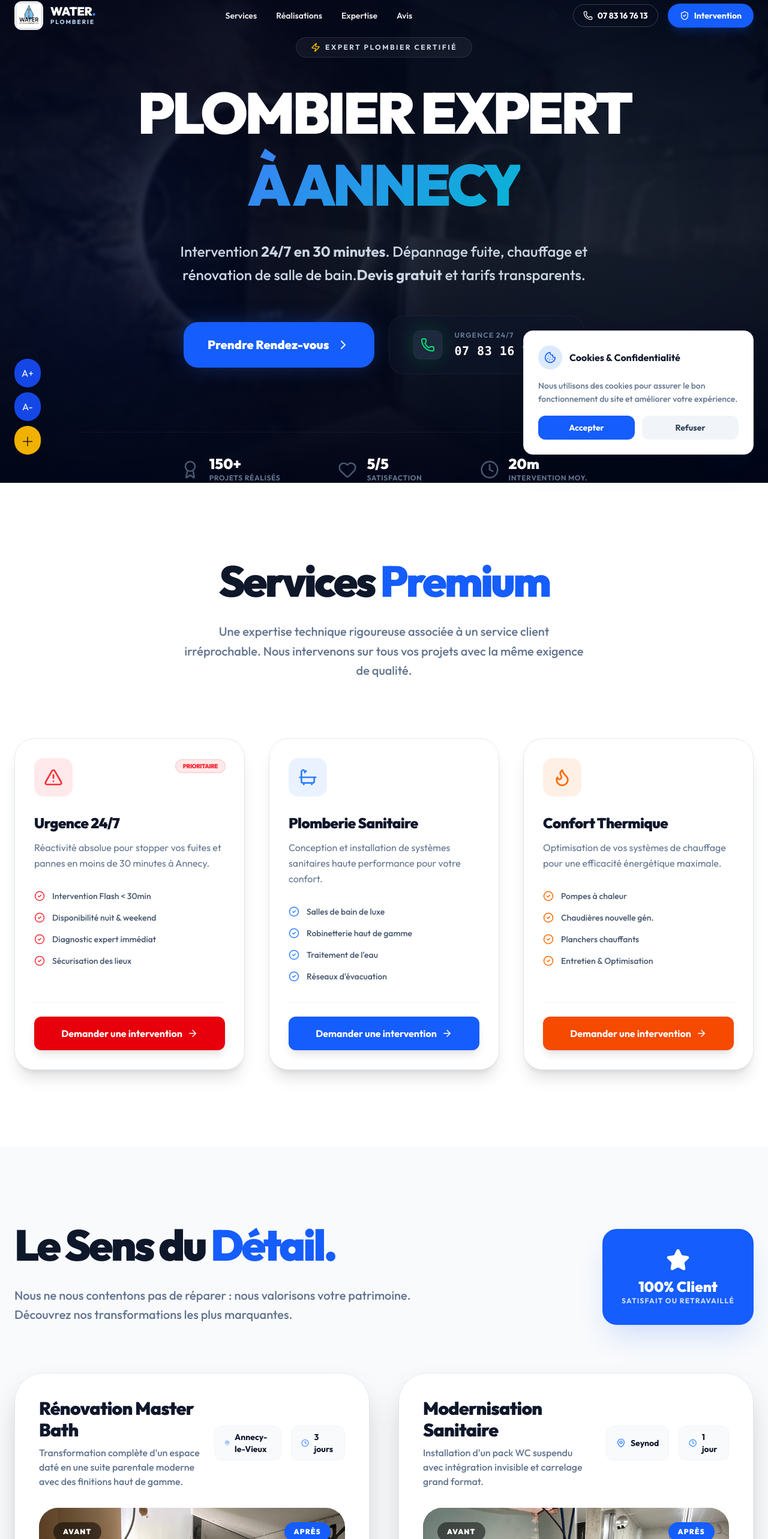
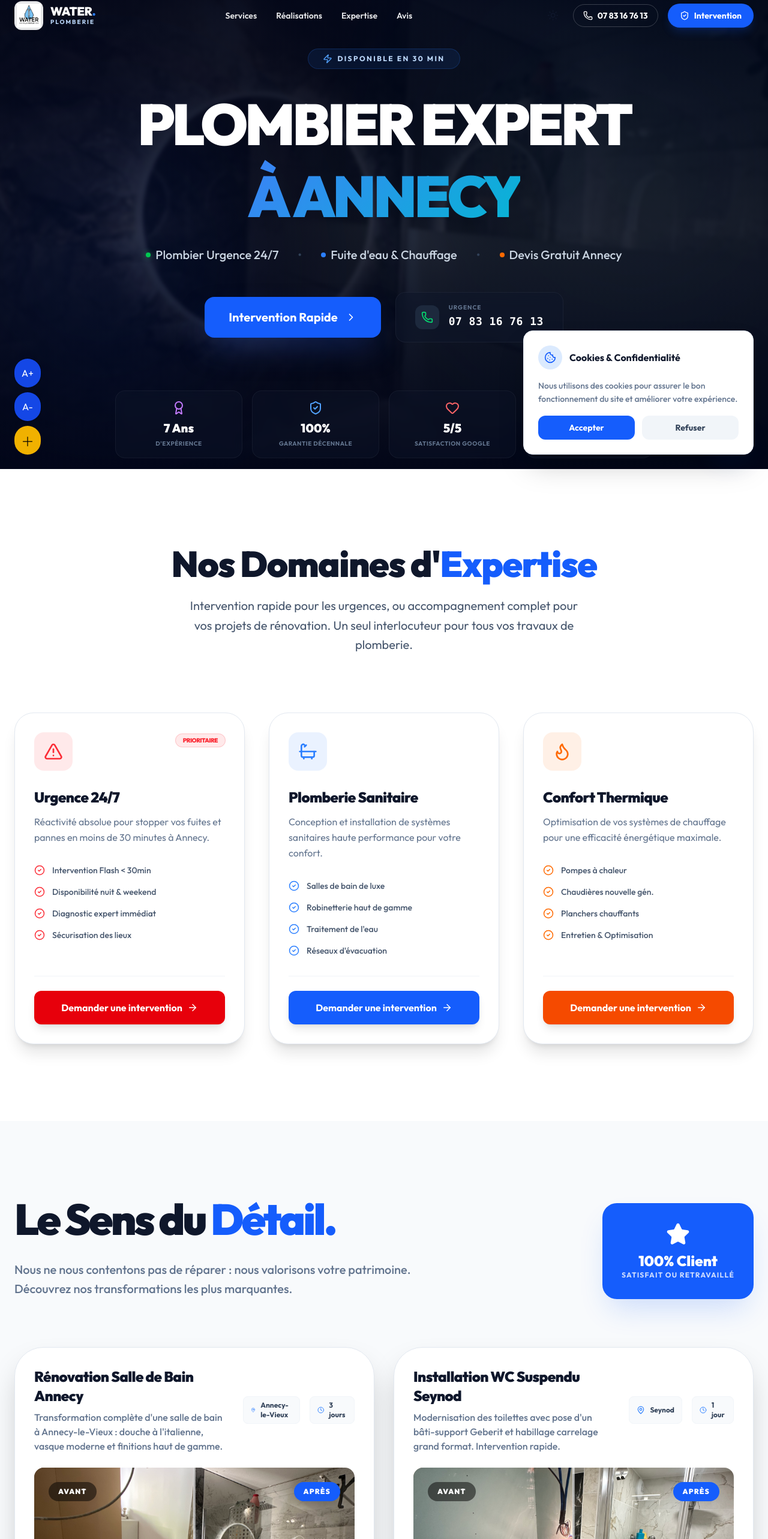
Before and after one commit to LoucmanMachababy/waterplomberie.pro, a Next.js app: page / in a window 1280 px wide. Shown: the part 18-2584 px from the top of the page at 60% size. Built offline with nearby package versions, Linux system fonts and the light colour scheme.

Commit message:
MAJ du site

```diff
--- a/package.json
+++ b/package.json
@@ -16,6 +16,7 @@
     "next": "15.3.4",
     "next-sitemap": "^4.2.3",
     "next-themes": "^0.4.6",
+    "nodemailer": "^7.0.12",
     "react": "^19.0.0",
     "react-dom": "^19.0.0",
     "swiper": "^8.4.7"
@@ -24,6 +25,7 @@
     "@eslint/eslintrc": "^3",
     "@tailwindcss/postcss": "^4",
     "@types/node": "^20",
+    "@types/nodemailer": "^7.0.4",
     "@types/react": "^19",
     "@types/react-dom": "^19",
     "@types/swiper": "^5.4.3",
--- a/src/app/globals.css
+++ b/src/app/globals.css
@@ -125,3 +125,21 @@ body {
 .swiper-pagination-bullet-active {
   background: #3b82f6 !important;
 }
+
+/* Cursor Pointer for Interactive Elements */
+button,
+a,
+[role="button"],
+input[type="submit"],
+input[type="button"],
+input[type="checkbox"],
+input[type="radio"],
+select,
+.cursor-pointer {
+  cursor: pointer;
+}
+
+button:disabled,
+a[disabled] {
+  cursor: not-allowed;
+}
--- a/src/app/page.tsx
+++ b/src/app/page.tsx
@@ -38,12 +38,12 @@ export default function Home() {
               whileInView={{ opacity: 1, y: 0 }}
               viewport={{ once: true }}
             >
-              <h2 className="text-5xl md:text-7xl font-black mb-8 tracking-tighter">
-                Services <span className="text-blue-600">Premium</span>
+              <h2 className="text-4xl md:text-6xl font-black mb-6 tracking-tight text-slate-900 dark:text-white">
+                Nos Domaines d'<span className="text-blue-600">Expertise</span>
               </h2>
-              <p className="text-xl text-slate-500 max-w-2xl mx-auto leading-relaxed font-medium">
-                Une expertise technique rigoureuse associée à un service client irréprochable.
-                Nous intervenons sur tous vos projets avec la même exigence de qualité.
+              <p className="text-xl text-slate-600 dark:text-slate-400 max-w-2xl mx-auto leading-relaxed">
+                Intervention rapide pour les urgences, ou accompagnement complet pour vos projets de rénovation.
+                Un seul interlocuteur pour tous vos travaux de plomberie.
               </p>
             </motion.div>
 
@@ -99,7 +99,7 @@ export default function Home() {
         {/* ABOUT SECTION */}
         <section id="a-propos" className="py-32 bg-slate-50 dark:bg-slate-900/50">
           <div className="max-w-7xl mx-auto px-6">
-            <div className="grid lg:grid-cols-2 gap-20 items-center">
+            <div className="grid lg:grid-cols-2 gap-12 lg:gap-20 items-center">
               <motion.div
                 initial={{ opacity: 0, x: -50 }}
                 whileInView={{ opacity: 1, x: 0 }}
@@ -111,24 +111,23 @@ export default function Home() {
                     L'Artisanat d'Excellence
                   </span>
                 </div>
-                <h2 className="text-4xl md:text-6xl font-black mb-8 leading-tight">
+                <h2 className="text-3xl md:text-5xl font-black mb-6 leading-tight text-slate-900 dark:text-white">
                   Hamza DJAFFER,<br />
                   <span className="text-slate-400">Votre Expert de Confiance.</span>
                 </h2>
-                <p className="text-xl text-slate-500 mb-8 leading-relaxed">
-                  Plombier certifié avec plus de 7 ans d'expérience en Haute-Savoie.
-                  Je m'engage personnellement à offrir un service rapide, durable et transparent.
+                <p className="text-lg text-slate-600 dark:text-slate-400 mb-8 leading-relaxed">
+                  Plombier certifié à <strong>Annecy</strong> (74). Plus de <strong>7 ans d'expérience</strong> en dépannage urgent et rénovation.
                 </p>
-                <div className="space-y-4 mb-10">
+                <div className="space-y-3 mb-8">
                   {[
                     "Diplôme d'Expertise Technique",
                     "Assurances & Responsabilité Civile",
-                    "Matériel de pointe (Camera thermique, Détection acoustique)",
+                    "Matériel de pointe (Camera thermique)",
                     "Devis transparent et sans surprise"
                   ].map((item, i) => (
-                    <div key={i} className="flex items-center gap-4 text-lg font-semibold">
-                      <div className="w-6 h-6 rounded-full bg-blue-500 flex items-center justify-center text-white">
-                        <CheckCircle2 size={14} />
+                    <div key={i} className="flex items-center gap-3 text-base md:text-lg font-semibold text-slate-700 dark:text-slate-300">
+                      <div className="w-5 h-5 rounded-full bg-blue-500 flex items-center justify-center text-white shrink-0">
+                        <CheckCircle2 size={12} />
                       </div>
                       {item}
                     </div>
@@ -136,7 +135,7 @@ export default function Home() {
                 </div>
                 <button
                   onClick={openModal}
-                  className="px-8 py-4 bg-slate-900 dark:bg-white text-white dark:text-slate-900 rounded-2xl font-bold text-lg hover:scale-105 transition-all shadow-xl"
+                  className="w-full md:w-auto px-8 py-4 bg-slate-900 dark:bg-white text-white dark:text-slate-900 rounded-2xl font-bold text-lg hover:scale-105 transition-all shadow-xl"
                 >
                   Me contacter directement
                 </button>
@@ -146,14 +145,22 @@ export default function Home() {
                 initial={{ opacity: 0, scale: 0.9 }}
                 whileInView={{ opacity: 1, scale: 1 }}
                 viewport={{ once: true }}
-                className="relative"
+                className="relative mt-8 lg:mt-0"
               >
-                <div className="aspect-square rounded-[3rem] overflow-hidden rotate-3 shadow-2xl">
-                  <img src="/service2.jpg" alt="Expertise Plomberie" className="w-full h-full object-cover" />
+                <div className="aspect-square rounded-[2rem] md:rounded-[3rem] overflow-hidden rotate-3 shadow-2xl">
+                  {/* Optimized image loading for SEO/Speed */}
+                  <img
+                    src="/service2.jpg"
+                    alt="Hamza Djaffer - Plombier Expert Annecy"
+                    className="w-full h-full object-cover"
+                    loading="lazy"
+                    width="600"
+                    height="600"
+                  />
                 </div>
-                <div className="absolute -bottom-10 -left-10 w-48 h-48 bg-blue-600 rounded-full flex flex-col items-center justify-center text-white p-6 shadow-2xl -rotate-12 border-4 border-white dark:border-slate-900">
-                  <span className="text-4xl font-black">7+</span>
-                  <span className="text-xs font-bold uppercase tracking-tighter text-center">Années d'Expertise Terrain</span>
+                <div className="absolute -bottom-6 -left-6 md:-bottom-10 md:-left-10 w-32 h-32 md:w-48 md:h-48 bg-blue-600 rounded-full flex flex-col items-center justify-center text-white p-4 md:p-6 shadow-2xl -rotate-12 border-4 border-white dark:border-slate-900">
+                  <span className="text-2xl md:text-4xl font-black">7+</span>
+                  <span className="text-[10px] md:text-xs font-bold uppercase tracking-tighter text-center">Années d'Expertise</span>
                 </div>
               </motion.div>
             </div>
--- a/src/components/ModernBeforeAfter.tsx
+++ b/src/components/ModernBeforeAfter.tsx
@@ -15,20 +15,20 @@ interface BeforeAfterItem {
 
 const beforeAfterData: BeforeAfterItem[] = [
   {
-    id: "salle-bain",
-    title: "Rénovation Master Bath",
+    id: "salle-bain-annecy",
+    title: "Rénovation Salle de Bain Annecy",
     beforeImage: "/salledebainavant.jpeg",
     afterImage: "/service2.jpg",
-    description: "Transformation complète d'un espace daté en une suite parentale moderne avec des finitions haut de gamme.",
+    description: "Transformation complète d'une salle de bain à Annecy-le-Vieux : douche à l'italienne, vasque moderne et finitions haut de gamme.",
     location: "Annecy-le-Vieux",
     duration: "3 jours"
   },
   {
-    id: "toilette",
-    title: "Modernisation Sanitaire",
+    id: "wc-suspendu-seynod",
+    title: "Installation WC Suspendu Seynod",
     beforeImage: "/AVANTTOILETTE.jpeg",
     afterImage: "/aprestoilette.jpeg",
-    description: "Installation d'un pack WC suspendu avec intégration invisible et carrelage grand format.",
+    description: "Modernisation des toilettes avec pose d'un bâti-support Geberit et habillage carrelage grand format. Intervention rapide.",
     location: "Seynod",
     duration: "1 jour"
   }
@@ -45,28 +45,28 @@ function BeforeAfterSlider({ item }: { item: BeforeAfterItem }) {
       viewport={{ once: true }}
       className="bg-white dark:bg-slate-900 rounded-[3rem] overflow-hidden border border-slate-200 dark:border-white/5 shadow-2xl group"
     >
-      <div className="p-10">
-        <div className="flex flex-col md:flex-row justify-between items-start md:items-center gap-6 mb-8">
+      <div className="p-6 md:p-8">
+        <div className="flex flex-col md:flex-row justify-between items-start md:items-center gap-6 mb-6">
           <div>
-            <h3 className="text-3xl font-black mb-2 tracking-tight">{item.title}</h3>
-            <p className="text-slate-500 font-medium">{item.description}</p>
+            <h3 className="text-xl md:text-2xl font-black mb-2 tracking-tight text-slate-900 dark:text-white">{item.title}</h3>
+            <p className="text-sm md:text-base text-slate-500 font-medium max-w-lg">{item.description}</p>
           </div>
           <div className="flex gap-4">
-            <div className="px-4 py-2 rounded-xl bg-slate-50 dark:bg-slate-800 border border-slate-100 dark:border-white/5 flex items-center gap-2 text-sm font-bold">
-              <MapPin size={16} className="text-blue-500" />
+            <div className="px-3 py-1.5 rounded-lg bg-slate-50 dark:bg-slate-800 border border-slate-100 dark:border-white/5 flex items-center gap-2 text-xs font-bold text-slate-700 dark:text-slate-300">
+              <MapPin size={14} className="text-blue-500" />
               {item.location}
             </div>
-            <div className="px-4 py-2 rounded-xl bg-slate-50 dark:bg-slate-800 border border-slate-100 dark:border-white/5 flex items-center gap-2 text-sm font-bold">
-              <Clock size={16} className="text-blue-500" />
+            <div className="px-3 py-1.5 rounded-lg bg-slate-50 dark:bg-slate-800 border border-slate-100 dark:border-white/5 flex items-center gap-2 text-xs font-bold text-slate-700 dark:text-slate-300">
+              <Clock size={14} className="text-blue-500" />
               {item.duration}
             </div>
           </div>
         </div>
 
-        <div className="relative aspect-[16/10] rounded-[2rem] overflow-hidden shadow-inner cursor-ew-resize select-none">
+        <div className="relative aspect-video rounded-2xl overflow-hidden shadow-inner cursor-ew-resize select-none">
           {/* Background Images */}
           <div className="absolute inset-0">
-            <img src={item.afterImage} alt="After" loading="lazy" className="w-full h-full object-cover" />
+            <img src={item.afterImage} alt={`Après ${item.title} - Water Plomberie`} loading="lazy" className="w-full h-full object-cover" />
           </div>
 
           <div
@@ -75,7 +75,7 @@ function BeforeAfterSlider({ item }: { item: BeforeAfterItem }) {
           >
             <img
               src={item.beforeImage}
-              alt="Before"
+              alt={`Avant ${item.title} - Water Plomberie`}
               loading="lazy"
               className="absolute top-0 left-0 w-full h-full object-cover max-w-none"
               style={{ width: `calc(100% * 100 / ${sliderValue})` }}
@@ -149,7 +149,7 @@ export default function ModernBeforeAfter() {
           </motion.div>
         </div>
 
-        <div className="grid grid-cols-1 lg:grid-cols-2 gap-12">
+        <div className="grid grid-cols-1 lg:grid-cols-2 gap-8">
           {beforeAfterData.map((item) => (
             <BeforeAfterSlider key={item.id} item={item} />
           ))}
--- a/src/components/ModernHeroSection.tsx
+++ b/src/components/ModernHeroSection.tsx
@@ -97,42 +97,55 @@ export default function ModernHeroSection({ onContactClick }: ModernHeroSectionP
       >
         <div className="max-w-5xl mx-auto text-center relative">
 
-          {/* Tagline Badge with Glitch Effect on Hover */}
+          {/* Tagline Badge */}
           <motion.div
             initial={{ opacity: 0, y: 20 }}
             animate={{ opacity: 1, y: 0 }}
             transition={{ duration: 0.6 }}
-            className="inline-flex items-center gap-2 px-6 py-2 rounded-full bg-white/5 border border-white/10 backdrop-blur-md mb-8 hover:bg-white/10 transition-colors cursor-crosshair group"
+            className="inline-flex items-center gap-2 px-6 py-2 rounded-full bg-blue-500/10 border border-blue-500/20 backdrop-blur-md mb-8 hover:bg-blue-500/20 transition-colors"
           >
-            <Zap size={16} className="text-yellow-400 group-hover:animate-ping" />
-            <span className="text-xs font-bold tracking-[0.2em] uppercase text-slate-300 group-hover:text-white transition-colors">
-              Expert Plombier Certifié
+            <Zap size={16} className="text-blue-400" />
+            <span className="text-xs font-bold tracking-[0.2em] uppercase text-blue-200">
+              Disponible en 30 min
             </span>
           </motion.div>
 
-          {/* Main Title with Scramble Effect */}
+          {/* Main Title */}
           <motion.h1
             initial={{ opacity: 0, y: 30 }}
             animate={{ opacity: 1, y: 0 }}
             transition={{ duration: 0.8, delay: 0.2 }}
-            className="text-5xl md:text-8xl font-black text-white leading-tight tracking-tighter mb-8"
+            className="text-5xl md:text-8xl font-black text-white leading-tight tracking-tighter mb-6"
           >
             PLOMBIER EXPERT <br />
             <ScrambleText text="À ANNECY" />
           </motion.h1>
 
-          {/* Subtitle */}
-          <motion.p
+          {/* Subtitle - Simplified & Bulleted */}
+          {/* Subtitle - Simplified & Bulleted with SEO keywords */}
+          <motion.div
             initial={{ opacity: 0, y: 20 }}
             animate={{ opacity: 1, y: 0 }}
             transition={{ duration: 0.8, delay: 0.4 }}
-            className="text-lg md:text-2xl text-slate-300 mb-12 max-w-3xl mx-auto leading-relaxed font-medium"
+            className="flex flex-col md:flex-row flex-wrap justify-center gap-4 md:gap-8 text-lg md:text-xl text-slate-300 mb-12 font-medium"
           >
-            Intervention <strong>24/7 en 30 minutes</strong>. Dépannage fuite, chauffage et rénovation de salle de bain.
-            <strong>Devis gratuit</strong> et tarifs transparents.
-          </motion.p>
+            <h2 className="flex items-center justify-center gap-2">
+              <span className="w-2 h-2 rounded-full bg-green-500 shadow-[0_0_10px_rgba(34,197,94,0.5)]"></span>
+              Plombier Urgence 24/7
+            </h2>
+            <span className="hidden md:block text-slate-700">•</span>
+            <h2 className="flex items-center justify-center gap-2">
+              <span className="w-2 h-2 rounded-full bg-blue-500"></span>
+              Fuite d'eau & Chauffage
+            </h2>
+            <span className="hidden md:block text-slate-700">•</span>
+            <h2 className="flex items-center justify-center gap-2">
+              <span className="w-2 h-2 rounded-full bg-orange-500"></span>
+              Devis Gratuit Annecy
+            </h2>
+          </motion.div>
 
-          {/* Action Buttons with Magnetic Feel */}
+          {/* Action Buttons */}
           <motion.div
             initial={{ opacity: 0, y: 20 }}
             animate={{ opacity: 1, y: 0 }}
@@ -141,50 +154,46 @@ export default function ModernHeroSection({ onContactClick }: ModernHeroSectionP
           >
             <button
               onClick={onContactClick}
-              className="group relative px-10 py-6 bg-blue-600 rounded-3xl text-white font-black text-xl shadow-[0_0_40px_-10px_rgba(37,99,235,0.5)] overflow-hidden transition-all hover:scale-105 hover:shadow-[0_0_60px_-15px_rgba(37,99,235,0.6)]"
+              className="group relative px-10 py-5 bg-blue-600 rounded-2xl text-white font-bold text-xl shadow-2xl shadow-blue-900/50 overflow-hidden transition-transform hover:scale-105"
             >
               <div className="absolute inset-0 bg-gradient-to-r from-blue-400 to-blue-600 opacity-0 group-hover:opacity-100 transition-opacity duration-500" />
               <span className="relative z-10 flex items-center gap-3">
-                Prendre Rendez-vous
-                <ChevronRight size={24} className="transition-transform group-hover:translate-x-2" />
+                Intervention Rapide
+                <ChevronRight size={20} className="transition-transform group-hover:translate-x-1" />
               </span>
             </button>
 
             <a
               href="tel:+33783167613"
-              className="group flex items-center gap-5 px-10 py-6 rounded-3xl border border-white/5 bg-slate-900/50 backdrop-blur-md text-white font-bold text-lg transition-all hover:bg-white/10 hover:border-white/20 active:scale-95"
+              className="group flex items-center gap-4 px-8 py-5 rounded-2xl border border-white/5 bg-slate-900/50 backdrop-blur-md text-white font-bold text-lg transition-colors hover:bg-slate-800/80"
             >
-              <div className="relative">
-                <div className="absolute inset-0 bg-green-500 rounded-xl blur-lg opacity-20 group-hover:opacity-40 transition-opacity" />
-                <div className="w-12 h-12 rounded-xl bg-slate-800 flex items-center justify-center text-green-400 relative z-10 border border-white/5">
-                  <Phone size={24} />
-                </div>
+              <div className="w-10 h-10 rounded-xl bg-slate-800 flex items-center justify-center text-green-400 group-hover:scale-110 transition-transform">
+                <Phone size={20} />
               </div>
               <div className="flex flex-col items-start leading-none gap-1">
-                <span className="text-xs text-slate-500 font-bold uppercase tracking-widest group-hover:text-slate-300 transition-colors">Urgence 24/7</span>
-                <span className="text-xl tracking-wide font-mono">07 83 16 76 13</span>
+                <span className="text-[10px] text-slate-500 font-bold uppercase tracking-widest">Urgence</span>
+                <span className="text-lg tracking-wide font-mono">07 83 16 76 13</span>
               </div>
             </a>
           </motion.div>
 
-          {/* Social Proof Section */}
+          {/* Social Proof - Redesigned as Cards */}
           <motion.div
-            initial={{ opacity: 0 }}
-            animate={{ opacity: 1 }}
-            transition={{ duration: 1, delay: 1 }}
-            className="mt-24 pt-10 border-t border-white/5 flex flex-wrap justify-center gap-12 md:gap-24 opacity-60 hover:opacity-100 transition-opacity duration-500"
+            initial={{ opacity: 0, y: 40 }}
+            animate={{ opacity: 1, y: 0 }}
+            transition={{ duration: 1, delay: 0.8 }}
+            className="mt-20 grid grid-cols-2 md:grid-cols-4 gap-4 max-w-4xl mx-auto"
           >
             {[
-              { icon: Award, top: "150+", sub: "Projets Réalisés" },
-              { icon: Heart, top: "5/5", sub: "Satisfaction" },
-              { icon: Clock, top: "20m", sub: "Intervention Moy." }
+              { icon: Award, top: "7 Ans", sub: "d'Expérience", color: "text-purple-400", bg: "bg-purple-500/10" },
+              { icon: ShieldCheck, top: "100%", sub: "Garantie Décennale", color: "text-blue-400", bg: "bg-blue-500/10" },
+              { icon: Heart, top: "5/5", sub: "Satisfaction Google", color: "text-red-400", bg: "bg-red-500/10" },
+              { icon: Clock, top: "20 min", sub: "Intervention Moy.", color: "text-green-400", bg: "bg-green-500/10" },
             ].map((stat, i) => (
-              <div key={i} className="flex items-center gap-4 group cursor-default">
-                <stat.icon className="text-slate-600 group-hover:text-blue-500 transition-colors duration-500" size={32} />
-                <div className="text-left">
-                  <div className="text-white font-black text-2xl leading-none mb-1">{stat.top}</div>
-                  <div className="text-slate-500 text-xs font-bold uppercase tracking-wider">{stat.sub}</div>
-                </div>
+              <div key={i} className="p-4 rounded-2xl bg-slate-900/40 border border-white/5 backdrop-blur-sm flex flex-col items-center justify-center gap-2 hover:bg-slate-900/60 transition-colors group">
+                <stat.icon className={`${stat.color} mb-1 group-hover:scale-110 transition-transform`} size={24} />
+                <div className="text-white font-black text-xl leading-none">{stat.top}</div>
+                <div className="text-slate-500 text-[10px] font-bold uppercase tracking-wider">{stat.sub}</div>
               </div>
             ))}
           </motion.div>
```
Also changed, not shown: src/app/api/contact/route.ts (added, +62 -0 lines), src/components/ModernFooter.tsx (+4 -4 lines), src/components/NewsletterSignup.tsx (+80 -44 lines), 1 other file (tests, documents, lock files or other folders).
